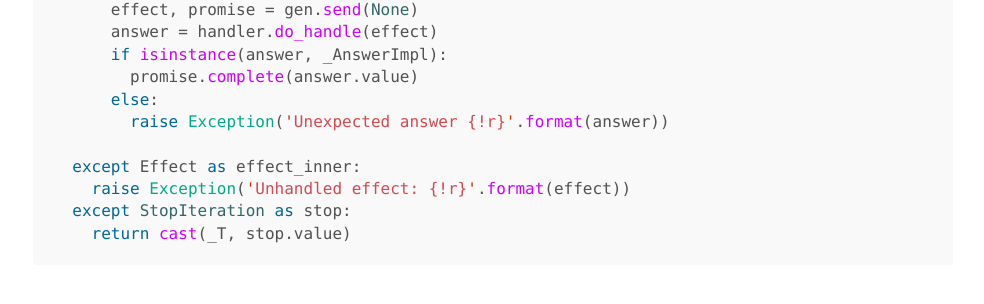
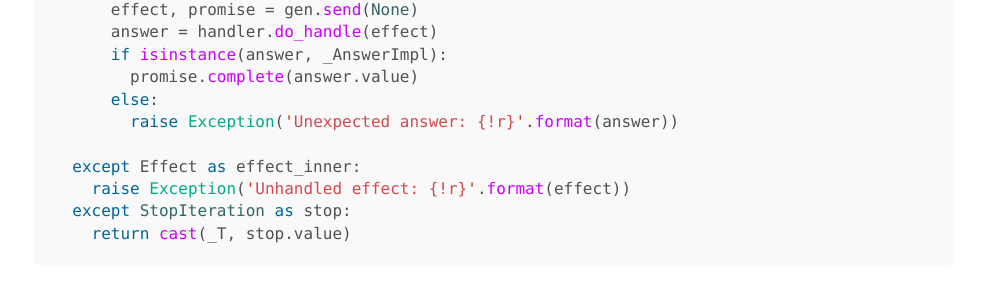
Before and after one commit to Garciat/garciat.github.io, a Jekyll site: the page built from _posts/2020-06-27-python-effects-free-monad-async-await.md, in a window 1280 px wide and 900 px high, scrolled down 7149 px. Shown: the part 213-517 px from the top of the window, without its empty margins (147-1131 px from the left). Built offline with Jekyll 4.4.1, drawn with Linux system fonts in a browser that asks for light colours.

```diff
--- a/_posts/2020-06-27-python-effects-free-monad-async-await.md
+++ b/_posts/2020-06-27-python-effects-free-monad-async-await.md
@@ -307,7 +307,7 @@ def run_effects(handler: EffectHandler, awaitable: Awaitable[_T]) -> _T:
       if isinstance(answer, _AnswerImpl):
         promise.complete(answer.value)
       else:
-        raise Exception('Unexpected answer {!r}'.format(answer))
+        raise Exception('Unexpected answer: {!r}'.format(answer))
 
   except Effect as effect_inner:
     raise Exception('Unhandled effect: {!r}'.format(effect))
```
